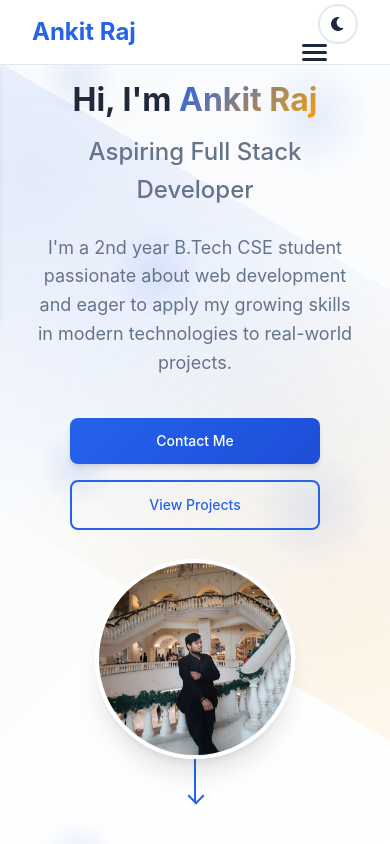
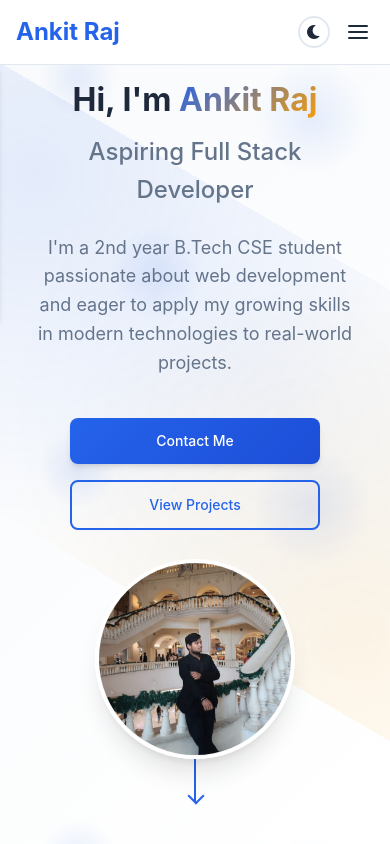
Before and after one commit to ankit-9576/personal-portfolio, a plain HTML site: page index.html in a window 390 px wide. Shown: the top 844 px of the page. Drawn offline with Linux system fonts and the light colour scheme.

Commit message:
Add files via upload

```diff
--- a/styles.css
+++ b/styles.css
@@ -224,6 +224,12 @@ section {
     height: 4rem;
 }
 
+.nav-controls {
+    display: flex;
+    align-items: center;
+    gap: 1rem;
+}
+
 .nav-logo a {
     font-size: 1.5rem;
     font-weight: 700;
@@ -292,7 +298,6 @@ section {
     cursor: pointer;
     transition: var(--transition);
     color: var(--text-primary);
-    margin-left: 1rem;
 }
 
 .dark-mode-toggle:hover {
@@ -934,6 +939,32 @@ body.dark-mode .nav-menu {
 
 /* Responsive Design */
 @media (max-width: 768px) {
+    .nav-container {
+        padding: 0 1rem;
+    }
+
+    .nav-controls {
+        gap: 0.75rem;
+    }
+
+    .dark-mode-toggle {
+        width: 2rem;
+        height: 2rem;
+        font-size: 0.875rem;
+    }
+
+    .nav-toggle {
+        width: 2rem;
+        height: 2rem;
+        justify-content: center;
+        align-items: center;
+    }
+
+    .bar {
+        width: 20px;
+        height: 2px;
+    }
+
     .nav-menu {
         position: fixed;
         left: -100%;
@@ -946,6 +977,7 @@ body.dark-mode .nav-menu {
         box-shadow: var(--shadow-md);
         padding: 2rem 0;
         gap: 1rem;
+        border-top: 1px solid var(--border-color);
     }
 
     .nav-menu.active {
@@ -961,11 +993,11 @@ body.dark-mode .nav-menu {
     }
 
     .nav-toggle.active .bar:nth-child(1) {
-        transform: translateY(7px) rotate(45deg);
+        transform: translateY(6px) rotate(45deg);
     }
 
     .nav-toggle.active .bar:nth-child(3) {
-        transform: translateY(-7px) rotate(-45deg);
+        transform: translateY(-6px) rotate(-45deg);
     }
 
     .hero-container {
```
